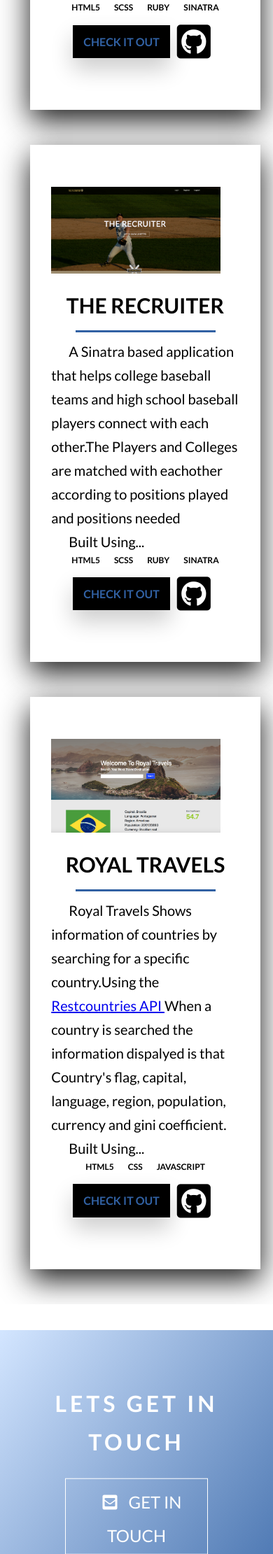
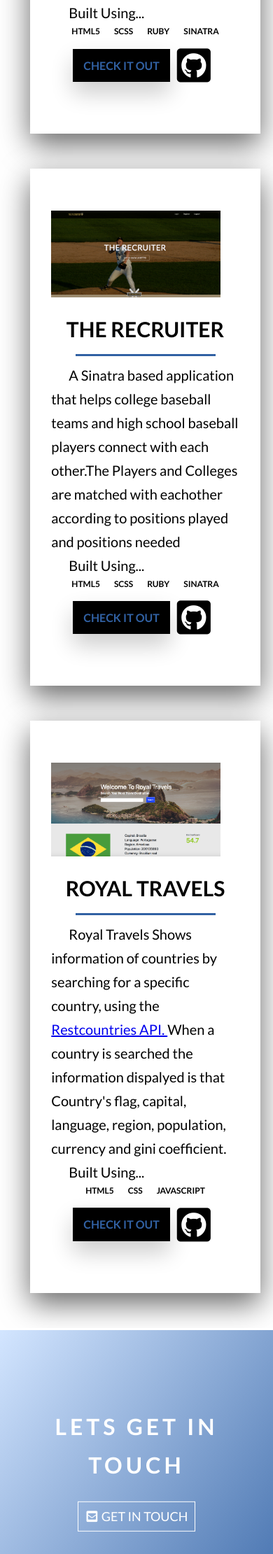
Before and after one commit to Latcat21/portfolio, a PHP site: page / in a window 390 px wide. Shown: the part 2307-4528 px from the top of the page at 70% size. Run offline with PHP 8.4, Linux system fonts and the light colour scheme; some libraries are stand-ins or nearby versions.

Commit message:
fixed spelling errors, contact btn, and portfolio box shadow

```diff
--- a/css/style.css
+++ b/css/style.css
@@ -93,7 +93,7 @@ nav {
 
 .splash {
   background-image: linear-gradient(to right bottom, rgba(109, 170, 255, 0.7), rgba(49, 97, 163, 0.9)), url("/images/christopher-gower-m_HRfLhgABo-unsplash.jpg");
-  height: 65vh;
+  height: 80vh;
   background-size: cover;
   background-attachment: fixed;
   background-position: center;
@@ -213,7 +213,7 @@ nav {
     grid-template-columns: repeat(2, 1fr);
     grid-gap: 15 px;
     background-color: #fff;
-    box-shadow: 0 15px 40px rgba(0, 0, 0, 0.9); }
+    box-shadow: 0 15px 40px rgba(0, 0, 0, 0.6); }
     .portfolio__card img {
       width: 90%; }
     .portfolio__card--info h3 {
@@ -378,7 +378,11 @@ nav {
   .portfolio {
     padding-left: 25px; }
   .contact {
-    height: 70vh; } }
+    height: 70vh; }
+  .btn-contact {
+    font-size: 18px; }
+  .btn-contact i {
+    padding: 2px; } }
 
 @media only screen and (max-width: 500px) {
   .splash {
--- a/index.html
+++ b/index.html
@@ -67,7 +67,7 @@
   <img src="images/one-stop.png">
 <div class="portfolio__card--info">
   <h3>One Stop Trak</h3>
-  <p>A Sinatra based health and fitness centered tracking app. Once registered a user keeps track of a days tasks, foods eaten, workouts, and calories consumed. The average calorie consumtion per day is dispalyed to the user. There is also a forum where users can post, comment, and like health and fitness related topics.  </p>
+  <p>A Sinatra based health and fitness tracking app. Once registered, a user can keep track of their daily tasks, foods eaten, workouts, and calories consumed. The average calorie consumption per day is displayed to the user, along with their BMR. There is also a forum where users can post, comment, and like health and fitness related topics.  </p>
   <p>Built Using...</p>
   <ul class="web-tech">
     <h4>HTML5</h4>
@@ -103,7 +103,7 @@
   <a href="https://latcat21.github.io/royal-travels/" target="_blank"><img src="images/royal-travels.png" ></a>
 <div class="portfolio__card--info">
     <h3>Royal Travels</h3>
-  <p>Royal Travels Shows information of countries by searching for a specific country.Using the <a href="https://restcountries.eu/" target="_blank">Restcountries API </a>When a country is searched the information dispalyed is that Country's flag, capital, language, region, population, currency and gini coefficient.</p>
+  <p>Royal Travels Shows information of countries by searching for a specific country, using the <a href="https://restcountries.eu/" target="_blank">Restcountries API. </a>When a country is searched the information dispalyed is that Country's flag, capital, language, region, population, currency and gini coefficient.</p>
   <p>Built Using...</p>
 <ul class="web-tech">
     <h4>HTML5</h4>
@@ -121,7 +121,7 @@
     <div class="section-contact">
       <h1 class="contact-section-heading">Lets get in touch</h1>
       <div class="contact-btn">
-      <a href="mailto:brianlattner@gmail.com" target="_blank" class="btn-contact"><i class="fas fa-envelope-square"></i>Get in touch</a>
+      <a href="mailto:brianlattner@gmail.com" target="_blank" class="btn-contact"><i class="fas fa-envelope-square"> </i> Get in touch</a>
       </div>
       <ul class="social-icons-list" id="social-icons-list">
         <li><a href="https://www.instagram.com/royallatcat/?hl=en"><i class="fab fa-instagram instagram" ></i></a></li>
--- a/scss/_footer.scss
+++ b/scss/_footer.scss
@@ -6,6 +6,4 @@
   background-color: $secondary-color;
   color: #fff;
   letter-spacing: 2px;
-
-
-  }
+ }
--- a/scss/_portfolio.scss
+++ b/scss/_portfolio.scss
@@ -15,7 +15,7 @@ overflow: hidden;
     grid-template-columns: repeat(2, 1fr);
     grid-gap: 15 px;
     background-color: #fff;
-    box-shadow: 0 15px 40px rgba(#000, .9);
+    box-shadow: 0 15px 40px rgba(#000, .6);
 
     img{
       width: 90%;
--- a/scss/_responsive.scss
+++ b/scss/_responsive.scss
@@ -96,9 +96,7 @@
   }
   .intro{
   display: grid;
-
   grid-template-columns: 0fr 2fr;
-
 
   &__gallery{
     &--img{
@@ -117,7 +115,14 @@
     .contact{
       height: 70vh;
     }
-
+    .btn-contact{
+      // padding: 5px 10px;
+      // margin: 25px;
+      font-size: 18px;
+    }
+    .btn-contact i{
+     padding: 2px;
+    }
   }
   @media only screen and (max-width:500px){
 
--- a/scss/_splash.scss
+++ b/scss/_splash.scss
@@ -1,7 +1,7 @@
 .splash{
 
   background-image: linear-gradient(to right bottom, rgba(109, 170, 255,.7), rgba(49, 97, 163, .9)), url('/images/christopher-gower-m_HRfLhgABo-unsplash.jpg');
-  height: 65vh;
+  height: 80vh;
   background-size: cover;
   background-attachment: fixed;
   background-position: center;
```
